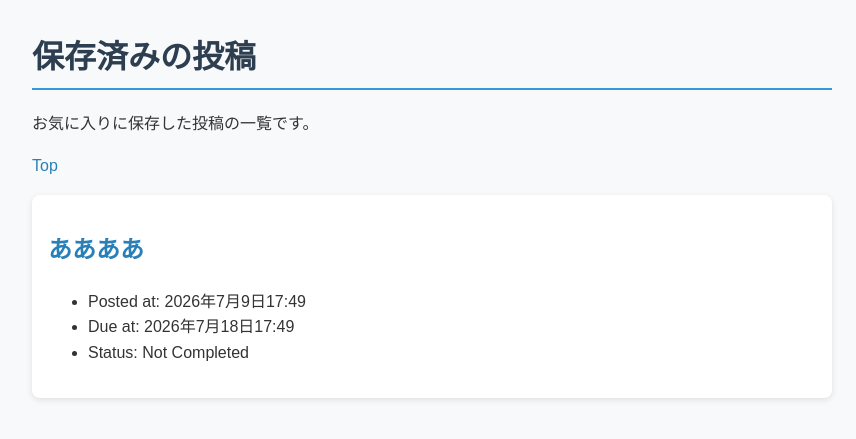
After one commit to 1F10250199/django-test-exercise, a Django app: page /saved/ in a window 1280 px wide. The commit adds this page. Shown: the top 439 px of the page, without its empty margins (208-1064 px from the left). Run offline with Django 5.2, Linux system fonts and the light colour scheme; data comes from the database, SQL or seed files in the repository; both versions use the stored data as it was after the commit.

Commit message:
投稿機能を追加

```diff
--- a/config/urls.py
+++ b/config/urls.py
@@ -21,7 +21,9 @@ from todo import views as todo_views
 urlpatterns = [
     path('admin/', admin.site.urls),
     path('', todo_views.index, name='index'),
+    path('saved/', todo_views.saved_list, name='saved'),
     path('<int:task_id>/', todo_views.detail, name='detail'),
     path('<int:task_id>/delete', todo_views.delete, name='delete'),
     path('<int:task_id>/edit/', todo_views.edit, name='edit'),
+    path('<int:task_id>/save/', todo_views.toggle_saved, name='toggle_saved'),
 ]
--- a/todo/models.py
+++ b/todo/models.py
@@ -7,6 +7,7 @@ class Task(models.Model):
     completed = models.BooleanField(default=False)
     posted_at = models.DateTimeField(default=timezone.now)
     due_at = models.DateTimeField(null=True, blank=True)
+    saved = models.BooleanField(default=False)
 
     def is_overdue(self, dt):
         if self.due_at is None:
--- a/todo/templates/todo/index.html
+++ b/todo/templates/todo/index.html
@@ -31,11 +31,14 @@
     <div>
       <a href="{% url 'index' %}?order=due">Sort by Due Date</a> |
       <a href="{% url 'index' %}?order=post">Sort by Posted Date</a>
+      | <a href="{% url 'saved' %}">保存済み</a>
     </div>
 
     {% for task in tasks %}
     <div class="text">
-      <h2><a href="{% url 'detail' task.id %}">{{ task.title }}</a></a></h2>
+      <h2><a href="{% url 'detail' task.id %}">{{ task.title }}</a></a>
+        {% if task.saved %}★{% else %}☆{% endif %}
+      </h2>
       <ul>
         <li>Posted at: {{ task.posted_at }}</li>
         {% if task.due_at %}
--- /dev/null
+++ b/todo/templates/todo/saved.html
@@ -0,0 +1,40 @@
+{% load static %}
+<!DOCTYPE html>
+<html lang="ja">
+
+  <head>
+    <title>保存済み投稿 - To Do Application</title>
+    <meta charset="UTF-8">
+    <meta name="author" content="INIAD">
+    <link rel="stylesheet" href="{% static 'todo/style.css' %}">
+  </head>
+
+  <body>
+    <h1>保存済みの投稿</h1>
+    <p>お気に入りに保存した投稿の一覧です。</p>
+
+    <div>
+      <a href="{% url 'index' %}">Top</a>
+    </div>
+
+    {% for task in tasks %}
+    <div class="text">
+      <h2><a href="{% url 'detail' task.id %}">{{ task.title }}</a></h2>
+      <ul>
+        <li>Posted at: {{ task.posted_at }}</li>
+        {% if task.due_at %}
+        <li>Due at: {{ task.due_at }}</li>
+        {% endif %}
+        {% if task.completed %}
+        <li>Status: Completed</li>
+        {% else %}
+        <li>Status: Not Completed</li>
+        {% endif %}
+      </ul>
+    </div>
+    {% empty %}
+    <p>保存済みの投稿はありません。</p>
+    {% endfor %}
+  </body>
+
+</html>
--- a/todo/views.py
+++ b/todo/views.py
@@ -61,3 +61,23 @@ def edit(request, task_id):
         'task': task,
     }
     return render(request, 'todo/edit.html', context)
+
+
+def toggle_saved(request, task_id):
+    try:
+        task = Task.objects.get(pk=task_id)
+    except Task.DoesNotExist:
+        raise Http404('Task does not found')
+    task.saved = not task.saved
+    task.save()
+    # Redirect back to detail page
+    return redirect('detail', task_id=task.id)
+
+
+def saved_list(request):
+    # Show only saved (favorited) tasks
+    tasks = Task.objects.filter(saved=True).order_by('-posted_at')
+    context = {
+        'tasks': tasks,
+    }
+    return render(request, 'todo/saved.html', context)
```
Also changed, not shown: todo/templates/todo/detail.html (+6 -1 lines), todo/tests.py (+15 -0 lines), db.sqlite3, todo/migrations/0002_add_saved.py (added).
